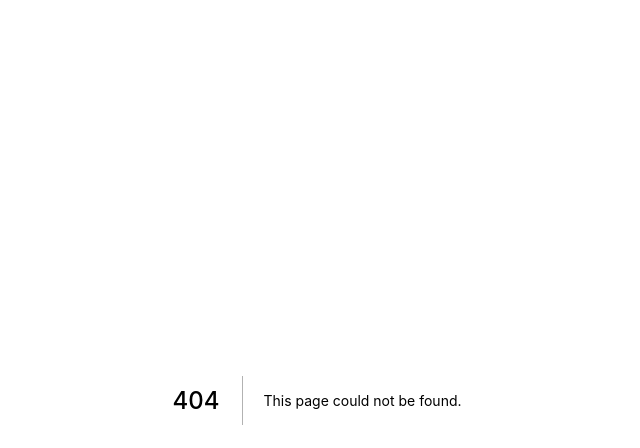
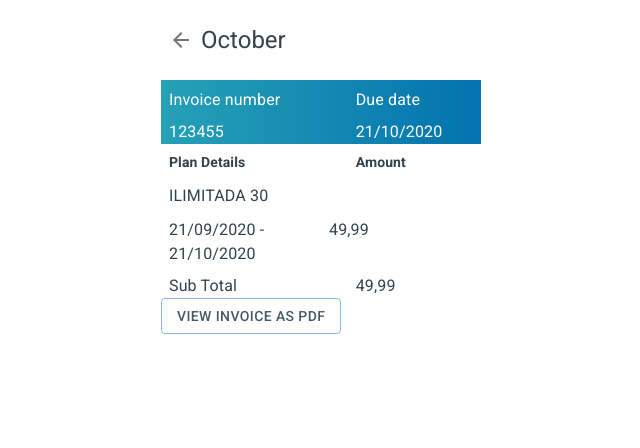
Before and after one commit to anovi0101/billings, a Next.js app: page /invoices/123455 in a window 1280 px wide. Before the commit this address had no page. Shown: the top 448 px of the page, without its empty margins (323-963 px from the left). Built offline with nearby package versions, Linux system fonts and the light colour scheme.

Commit message:
Details page update + environment setup changes

```diff
--- a/package.json
+++ b/package.json
@@ -8,6 +8,10 @@
     "lint": "next lint"
   },
   "dependencies": {
+    "@emotion/react": "^11.5.0",
+    "@emotion/styled": "^11.3.0",
+    "@mui/icons-material": "^5.0.5",
+    "@mui/material": "^5.0.6",
     "next": "12.0.2",
     "prettier": "^2.4.1",
     "react": "17.0.2",
--- a/pages/_app.js
+++ b/pages/_app.js
@@ -1,7 +1,38 @@
-import '../styles/globals.css'
+import App from "next/app";
+import Head from "next/head";
+import * as React from "react";
+import CssBaseline from "@mui/material/CssBaseline";
+import { ThemeProvider, createTheme } from "@mui/material/styles";
 
-function MyApp({ Component, pageProps }) {
-  return <Component {...pageProps} />
+const theme = createTheme();
+
+function BillingApp({ Component, pageProps }) {
+  React.useEffect(() => {
+    // Remove the server-side injected CSS.
+    const jssStyles = document.querySelector("#jss-server-side");
+    if (jssStyles) {
+      jssStyles.parentElement.removeChild(jssStyles);
+    }
+  }, []);
+
+  return (
+    <>
+      <Head>
+        <meta charSet="utf-8" />
+        <meta name="viewport" content="initial-scale=1, width=device-width" />
+      </Head>
+      <ThemeProvider theme={theme}>
+        <CssBaseline />
+        <Component {...pageProps} />
+      </ThemeProvider>
+    </>
+  );
 }
 
-export default MyApp
+export default BillingApp;
+
+export async function getInitialProps(appContext) {
+  return {
+    ...(await App.getInitialProps(appContext)),
+  };
+}
--- /dev/null
+++ b/pages/_document.js
@@ -0,0 +1,25 @@
+import Document, { Html, Head, Main, NextScript } from "next/document";
+
+class MyDocument extends Document {
+  static async getInitialProps(ctx) {
+    const initialProps = await Document.getInitialProps(ctx);
+    return { ...initialProps };
+  }
+
+  render() {
+    return (
+      <Html>
+        <Head>
+          <link rel="stylesheet" href="https://fonts.googleapis.com/css?family=Roboto:300,400,500,700&display=swap" />
+          <link rel="stylesheet" href="https://fonts.googleapis.com/icon?family=Material+Icons" />
+        </Head>
+        <body>
+          <Main />
+          <NextScript />
+        </body>
+      </Html>
+    );
+  }
+}
+
+export default MyDocument;
--- /dev/null
+++ b/pages/invoices/[invoice].jsx
@@ -0,0 +1,98 @@
+import { useRouter } from "next/router";
+import { AppBar, Grid, Container, IconButton, Typography } from "@mui/material";
+import { ArrowBack } from "@mui/icons-material";
+import Divider from "@mui/material/Divider";
+import Button from "@mui/material/Button";
+
+export default function Invoice() {
+  const router = useRouter();
+  return (
+    <Container sx={{ paddingLeft: "0", paddingRight: "0", width: "360px" }}>
+      <AppBar
+        position="sticky"
+        style={{
+          background: "#fff",
+          color: "#32424E",
+          display: "flex",
+          flexDirection: "row",
+          height: "80px",
+          alignItems: "center",
+          boxShadow: "0px 0px 0px 0px",
+          fontSize: "24px",
+          fontWeight: "700",
+        }}
+      >
+        <IconButton>
+          <ArrowBack />
+        </IconButton>
+        <Typography variant="h5">October</Typography>
+      </AppBar>
+      <Grid
+        container
+        spacing={1}
+        sx={{
+          height: "64px",
+          background: "linear-gradient(90deg, #26A1B7 0%, #0372AE 100%)",
+          margin: "0",
+          color: "#fff",
+          justifyContent: "space-between",
+        }}
+      >
+        <Grid item xs={5}>
+          <Typography>Invoice number</Typography>
+        </Grid>
+        <Grid item xs={5}>
+          <Typography variant>Due date</Typography>
+        </Grid>
+        <Grid item xs={5}>
+          <Typography>{router.query.invoice}</Typography>
+        </Grid>
+        <Grid item xs={5}>
+          <Typography>21/10/2020</Typography>
+        </Grid>
+      </Grid>
+
+      <Grid
+        container
+        spacing={1}
+        sx={{
+          height: "auto",
+          background: "#fff",
+          margin: "0",
+          color: "#32424E",
+          justifyContent: "space-between",
+        }}
+      >
+        <Grid item xs={5}>
+          <Typography variant="subtitle2" style={{fontWeight:"bold"}}>Plan Details</Typography>
+        </Grid>
+        <Grid item xs={5}>
+          <Typography variant="subtitle2" style={{fontWeight:"bold"}}>Amount</Typography>
+        </Grid>
+        <Grid item xs={12}>
+          <Typography variant="subtitle1">ILIMITADA 30</Typography>
+        </Grid>
+        <Grid item xs={5}>
+          <Typography>21/09/2020 - 21/10/2020</Typography>
+        </Grid>
+        <Grid item xs={5}>
+          <Typography>49,99</Typography>
+        </Grid>
+        <Divider />
+        <Grid item xs={5}>
+          <Typography>Sub Total</Typography>
+        </Grid>
+        <Grid item xs={5}>
+          <Typography>49,99</Typography>
+        </Grid>
+      </Grid>
+
+      <Button
+        variant="outlined"
+        style={{ color: "#465967"}}
+      >
+        VIEW INVOICE AS PDF
+      </Button>
+    </Container>
+  );
+}
--- /dev/null
+++ b/src/createEmotionCache.js
@@ -0,0 +1,5 @@
+import createCache from '@emotion/cache';
+
+export default function createEmotionCache() {
+  return createCache({ key: 'css' });
+}
--- /dev/null
+++ b/src/theme.js
@@ -0,0 +1,5 @@
+import {createTheme} from "@mui/material/styles";
+
+const theme = createTheme({});
+
+export default theme;
--- a/styles/globals.css
+++ b/styles/globals.css
@@ -14,3 +14,7 @@ a {
 * {
   box-sizing: border-box;
 }
+
+.MuiAppBar{
+  background-color: #fff;
+}
```
Also changed, not shown: components/Header/index.js (+16 -1 lines), pages/index.js (+25 -25 lines), 2 other files (tests, documents, lock files or other folders).
